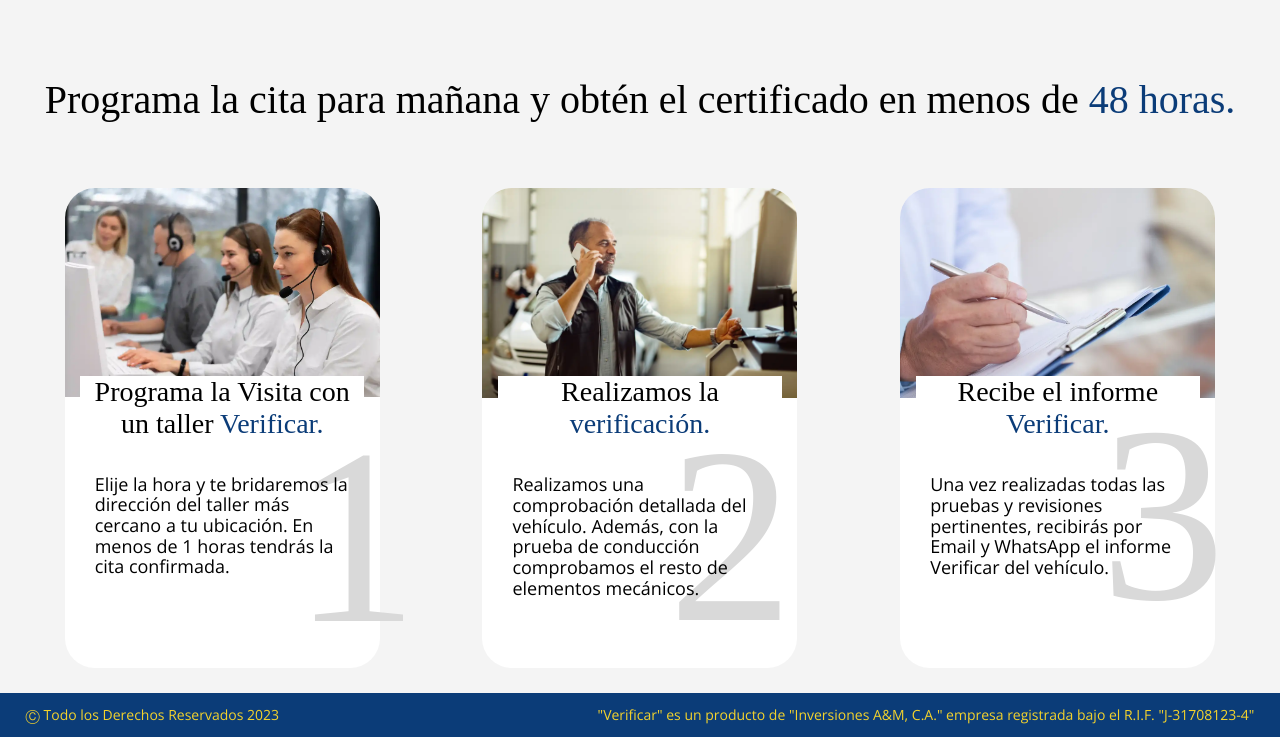
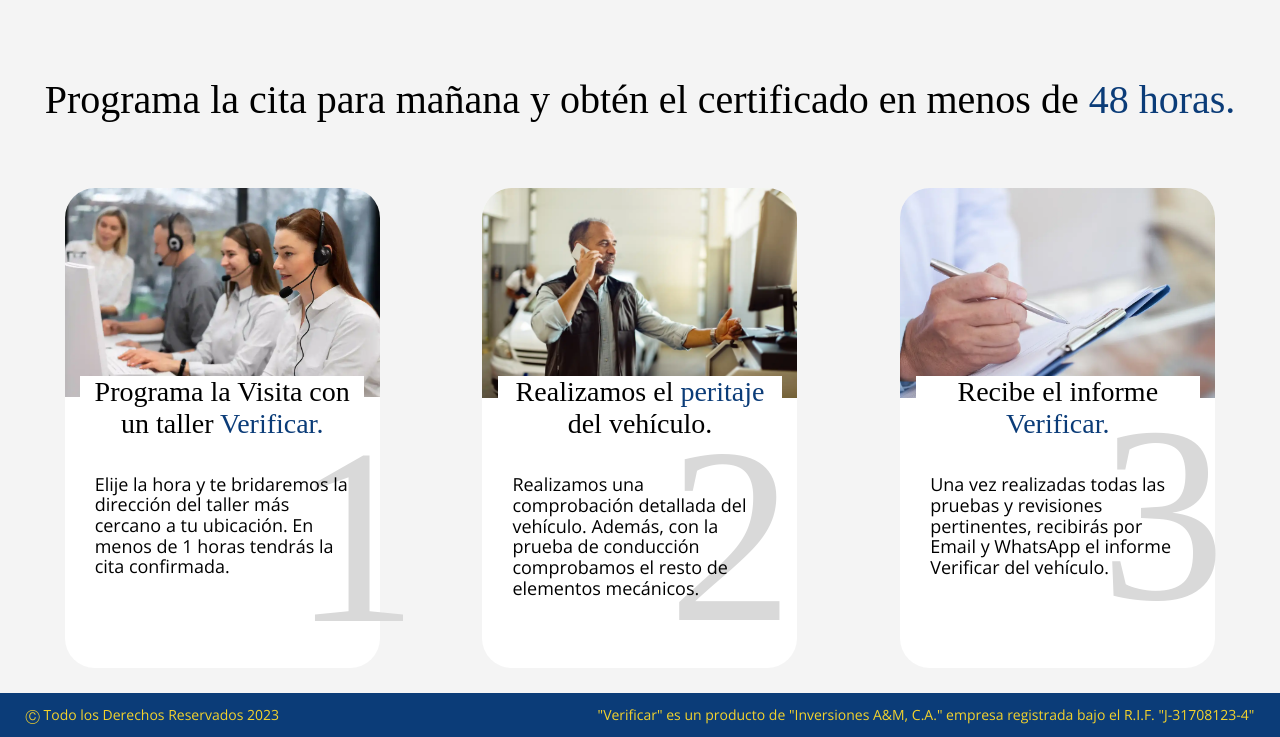
Before and after one commit to ArturoMoraDev/Verificar-Web, a plain HTML site: page index.html in a window 1280 px wide. Shown: the part 1881-2618 px from the top of the page. Drawn offline with nearby package versions, Linux system fonts and the light colour scheme; files whose address does not match are found by name.

```diff
--- a/index.html
+++ b/index.html
@@ -10,7 +10,7 @@
 
     <title>Verificar | Evita Estafas, Compra Seguro</title>
 
-    <script src="/js/main.js"></script>
+    <!-- <script src="/js/main.js"></script> -->
 </head>
 <body>
     <!-- HEADER -->
@@ -166,7 +166,7 @@
             <img src="img/happy-mechanic-talking-phone-while-using-computer-auto-repair-shop.webp" alt="Mecanico Escribiendo Reporte">
             <div class="contenedor-paso contenedor-paso-1">
                 <div class="descripcion-pasos">
-                    <p class="contenido-paso-titulo">Realizamos la <span>verificación.</span></p>
+                    <p class="contenido-paso-titulo">Realizamos el <span>peritaje</span> del vehículo.</p>
                     <p class="contenido-paso-texto">Realizamos una comprobación detallada del vehículo. Además, con la prueba de conducción comprobamos el resto de elementos mecánicos. </p>
                 </div>
                 <p class="n-pasos-2">2</p>
```
